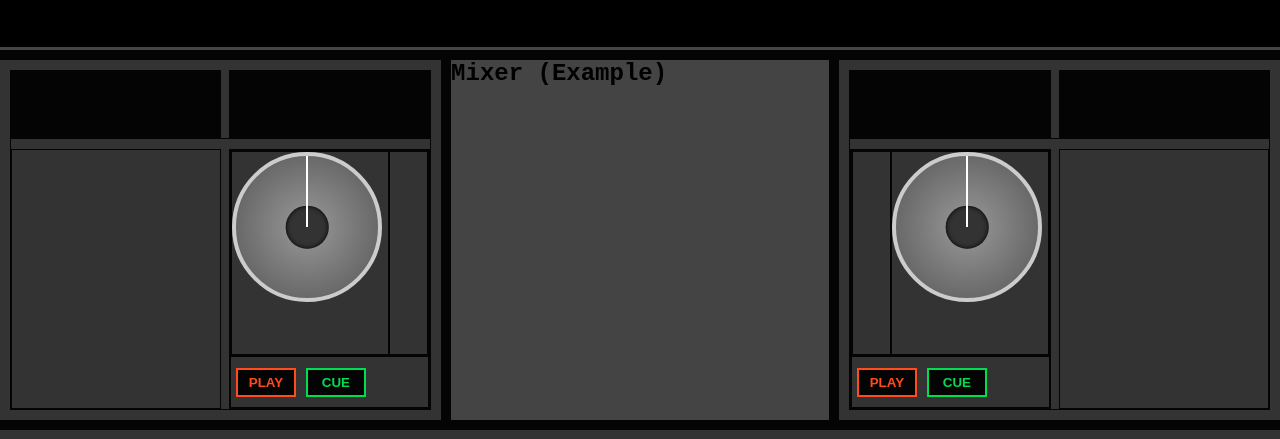
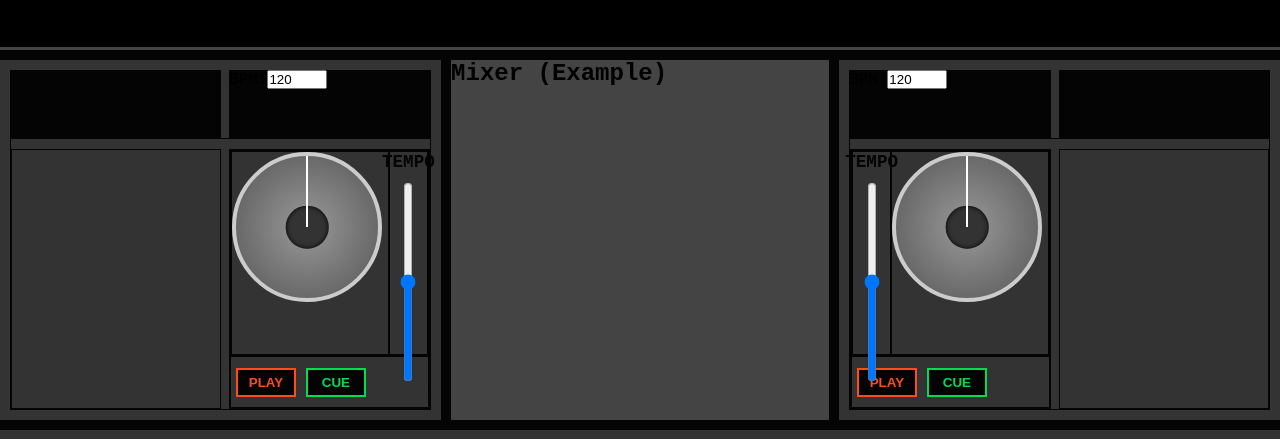
Before and after one commit to emma838/DJBeatLab, a React (Create React App) app in the folder client/: page /workspace in a window 1280 px wide. Shown: the part 127-566 px from the top of the page. Built offline with nearby package versions, Linux system fonts and the light colour scheme; no server answers; sample sign-in values are in the browser's storage.

Commit message:
tempo slider
working tempo slider and bpm control with synchronized waveform and jogwheel speed

```diff
--- a/client/package.json
+++ b/client/package.json
@@ -14,6 +14,7 @@
     "react-router-dom": "^6.26.2",
     "react-scripts": "^3.0.1",
     "sass": "^1.79.4",
+    "tone": "^15.0.4",
     "wavesurfer.js": "^7.8.8",
     "web-vitals": "^2.1.4"
   },
--- a/client/src/components/AudioManager/AudioManager.js
+++ b/client/src/components/AudioManager/AudioManager.js
@@ -21,6 +21,7 @@
     cuePoint: 0,
     isCuePlaying: false,
     bpm: 120, // Default BPM
+    defaultBpm: 120, // Default BPM
     wasPlaying: false, // Tracks if the deck was playing before jogging
   },
   2: {
@@ -36,6 +37,7 @@
     cuePoint: 0,
     isCuePlaying: false,
     bpm: 120, // Default BPM
+    defaultBpm: 120, // Default BPM
     wasPlaying: false, // Tracks if the deck was playing before jogging
   },
 };
@@ -43,7 +45,7 @@
 function decksReducer(state, action) {
   switch (action.type) {
     case 'SET_DECK':
-      console.log(`Dispatching SET_DECK for deck ${action.deckNumber}:`, action.payload);
+      // console.log(`Dispatching SET_DECK for deck ${action.deckNumber}:`, action.payload);
       return {
         ...state,
         [action.deckNumber]: {
@@ -86,7 +88,8 @@
   }, []);
 
   const loadTrackData = async (deckNumber, track) => {
-    console.log(`Loading track on deck ${deckNumber}:`, track);
+    console.log(`Loading track on deck ${deckNumber}:`, track); // Log track information and deckNumber
+
     try {
         const response = await fetch(track.url, {
             headers: { Authorization: `Bearer ${localStorage.getItem('token')}` },
@@ -98,6 +101,10 @@
                 const rawData = audioBuffer.getChannelData(0);
                 const samples = 6000; // Number of samples for waveform
                 const waveformData = extractPeaks(rawData, samples);
+
+                // Log BPM values before dispatch
+                console.log(`Setting defaultBpm for deck ${deckNumber}:`, track.bpm || 0);
+                console.log(`Setting bpm for deck ${deckNumber}:`, track.bpm || 0);
 
                 dispatch({
                     type: 'SET_DECK',
@@ -113,7 +120,8 @@
                         startOffset: 0,
                         cuePoint: 0,
                         isCuePlaying: false,
-              bpm: track.bpm || 120, // Use track BPM or default
+                        defaultBpm: track.bpm || 0, // Use track BPM or default
+                        bpm: track.bpm || 0,
                         wasPlaying: false, // Initialize
                     },
                 });
@@ -128,6 +136,7 @@
         console.error('Error loading track data:', error);
     }
 };
+
 
   const extractPeaks = (data, samples) => {
     const blockSize = Math.floor(data.length / samples);
@@ -173,6 +182,7 @@
 
     const source = audioCtx.createBufferSource();
     source.buffer = deck.audioBuffer;
+    source.playbackRate.value = deck.bpm / deck.defaultBpm || 1; // Ustaw playbackRate
     source.connect(audioCtx.destination);
     source.start(0, startOffset);
 
@@ -201,7 +211,11 @@
         startOffset,
       },
     });
+
+    // Rozpocznij aktualizację czasu
+    updateTime(deckNumber);
   };
+
 
   const stopPlayback = (deckNumber) => {
     const deck = decksRef.current[deckNumber];
@@ -242,9 +256,10 @@
     }
 
     const audioCtx = audioContexts[deckNumber].current;
-    const currentTime = audioCtx.currentTime - deck.playbackStartTime + deck.startOffset;
-
-    console.log(`Updating currentTime for deck ${deckNumber}: ${currentTime}`);
+    const elapsedTime = audioCtx.currentTime - deck.playbackStartTime;
+    const playbackRate = deck.bpm / deck.defaultBpm || 1;
+    const scaledElapsedTime = elapsedTime * playbackRate;
+    const currentTime = deck.startOffset + scaledElapsedTime;
 
     if (currentTime >= deck.duration) {
       stopPlayback(deckNumber);
@@ -259,6 +274,7 @@
 
     animationFrameIds.current[deckNumber] = requestAnimationFrame(() => updateTime(deckNumber));
   };
+
 
   const updateCurrentTime = (deckNumber, time) => {
     const deck = decksRef.current[deckNumber];
@@ -422,12 +438,55 @@
     }
   };
 
+  const updateBpm = (deckNumber, newBpm) => {
+    const deck = decksRef.current[deckNumber];
+
+    if (!deck) {
+      console.error(`Deck ${deckNumber} is undefined.`);
+      return;
+    }
+
+    if (!deck.defaultBpm) {
+      console.error(`defaultBpm is undefined for deck ${deckNumber}.`);
+      return;
+    }
+
+    const oldPlaybackRate = deck.bpm / deck.defaultBpm || 1;
+    const newPlaybackRate = newBpm / deck.defaultBpm || 1;
+
+    if (deck.isPlaying && deck.source) {
+      const audioCtx = audioContexts[deckNumber].current;
+      const elapsedTime = audioCtx.currentTime - deck.playbackStartTime;
+      const currentTime = deck.startOffset + elapsedTime * oldPlaybackRate;
+
+      // Aktualizuj playbackRate na źródle audio
+      deck.source.playbackRate.value = newPlaybackRate;
+
+      // Ustaw nowy startOffset i playbackStartTime, aby currentTime pozostało ciągłe
+      const newStartOffset = currentTime;
+      const newPlaybackStartTime = audioCtx.currentTime;
+
+      dispatch({
+        type: 'SET_DECK',
+        deckNumber,
+        payload: { bpm: newBpm, startOffset: newStartOffset, playbackStartTime: newPlaybackStartTime },
+      });
+    } else {
+      // Jeśli nie odtwarzamy, po prostu zaktualizuj BPM
+      dispatch({
+        type: 'SET_DECK',
+        deckNumber,
+        payload: { bpm: newBpm },
+      });
+    }
+  };
+
   useEffect(() => {
     decksRef.current = decks;
     Object.keys(decks).forEach((deckNumber) => {
       const deck = decks[deckNumber];
       if (deck.isPlaying && !deck.source && deck.audioBuffer) {
-        console.log(`Starting playback and updateTime for deck ${deckNumber}`);
+        // console.log(`Starting playback and updateTime for deck ${deckNumber}`);
         startPlayback(deckNumber);
         updateTime(deckNumber);
       }
@@ -450,6 +509,7 @@
         handleCueMouseUp,
         startJogging, // Expose startJogging
         stopJogging,  // Expose stopJogging
+        updateBpm,    // Expose updateBpm
       }}
     >
       {children}
--- /dev/null
+++ b/client/src/components/BpmControl/BpmControl.js
@@ -0,0 +1,32 @@
+// BpmControl.js
+import React from 'react';
+import { useAudio } from '../../components/AudioManager/AudioManager';
+import styles from './BpmControl.module.scss'; // Opcjonalne: dla stylizacji
+
+function BpmControl({ deckNumber }) {
+  const { decks, updateBpm } = useAudio();
+  const deck = decks[deckNumber];
+  const bpm = deck?.bpm || 120;
+
+  const handleBpmChange = (e) => {
+    const newBpm = parseFloat(e.target.value);
+    if (isNaN(newBpm)) return;
+    updateBpm(deckNumber, newBpm);
+  };
+
+  return (
+    <div className={styles.bpmControl}>
+      <label>BPM:</label>
+      <input
+        type="number"
+        value={bpm}
+        onChange={handleBpmChange}
+        min="40"
+        max="300"
+        className={styles.numberInput}
+      />
+    </div>
+  );
+}
+
+export default BpmControl;
--- /dev/null
+++ b/client/src/components/BpmSlider/BpmSlider.js
@@ -0,0 +1,39 @@
+// BpmSlider.js
+import React from 'react';
+import { useAudio } from '../../components/AudioManager/AudioManager';
+import styles from './BpmSlider.module.scss';
+
+const BpmSlider = ({ deckNumber }) => {
+  const { decks, updateBpm } = useAudio();
+  const deck = decks[deckNumber];
+  const baseBpm = deck?.defaultBpm || 120;
+  const bpm = deck?.bpm || baseBpm;
+
+  // Definiowanie zakresu BPM z uwzględnieniem ±80 BPM, minimalne BPM to 40
+  const minBpm = Math.max(baseBpm - 40, 40);
+  const maxBpm = baseBpm + 40;
+
+  const handleSliderChange = (e) => {
+    const newBpm = parseInt(e.target.value, 10);
+    if (isNaN(newBpm)) return;
+    updateBpm(deckNumber, newBpm);
+  };
+
+  return (
+    <div className={styles.bpmSlider}>
+      <div className={styles.label}>TEMPO</div>
+      <input
+        type="range"
+        min={minBpm}
+        max={maxBpm}
+        step="1"
+        value={bpm}
+        onChange={handleSliderChange}
+        className={styles.slider}
+      />
+      <div className={styles.bpmValue}>{bpm}</div>
+    </div>
+  );
+};
+
+export default BpmSlider;
--- /dev/null
+++ b/client/src/components/BpmSlider/BpmSlider.module.scss
@@ -0,0 +1,33 @@
+/* BpmSlider.module.scss */
+@import '../../styles/variables.scss';
+
+.bpmSlider {
+  display: flex;
+  flex-direction: column;
+  align-items: center;
+  width: 100%;
+  height: 100%;
+}
+
+.label {
+  margin-bottom: 10px;
+  font-weight: bold;
+  font-size: 1.1em;
+  color: $black; /* Użyj zmiennej z variables.scss */
+}
+
+.slider {
+  padding: 100px 0px;
+  width: 200px; /* Długość suwaka po obrocie */
+  height: 8px; /* Grubość suwaka */
+  background: #ddd;
+  outline: none;
+  transform: rotate(-90deg);
+  transform-origin: center;
+  // margin-bottom: 10px; /* Przestrzeń poniżej suwaka */
+}
+
+.bpmValue {
+  font-size: 1.2em;
+  color: #333;
+}
--- a/client/src/components/Deck/Deck.js
+++ b/client/src/components/Deck/Deck.js
@@ -3,12 +3,20 @@
 import TrackInfo from '../TrackInfo/TrackInfo';
 import DeckControls from '../DeckControls/DeckControls';
 import JogWheel from '../JogWheel/JogWheel';
+import BpmSlider from '../BpmSlider/BpmSlider';
+import BpmControl from '../BpmControl/BpmControl';
 import { useAudio } from '../../components/AudioManager/AudioManager';
 import styles from './Deck.module.scss';
 
 function Deck({ deckNumber }) {
-  const { decks, playPause, handleCueMouseDown, handleCueMouseUp } = useAudio();
+  const { decks, playPause, handleCueMouseDown, handleCueMouseUp, changePitch, updateBpm } = useAudio();
   const deck = decks[deckNumber];
+
+  // Sprawdzenie, czy deck jest zainicjalizowany, zanim użyjemy jego właściwości
+  if (!deck) {
+    console.warn(`Deck ${deckNumber} is not initialized yet.`);
+    return null;
+  }
 
   // Determine the order of elements based on deckNumber
   const isDeckTwo = deckNumber === 2;
@@ -18,7 +26,13 @@
       <div className={styles.top}>
         {isDeckTwo ? (
           <>
-            <div className={styles.trackinfo2}></div>
+            <div className={styles.trackinfo2}>
+              <BpmControl
+                deckNumber={deckNumber} // Przekazujemy deckNumber do BpmControl
+                baseBpm={deck.defaultBpm} // Zakładam, że defaultBpm jest właściwością ustawioną w stanie deck
+                onBpmChange={(newBpm) => updateBpm(deckNumber, newBpm)}
+              />
+            </div>
             <div className={styles.trackinfo}>
               <TrackInfo
                 track={deck.track}
@@ -36,7 +50,13 @@
                 currentTime={deck.currentTime}
               />
             </div>
-            <div className={styles.trackinfo2}></div>
+            <div className={styles.trackinfo2}>
+              <BpmControl
+                deckNumber={deckNumber}
+                baseBpm={deck.defaultBpm}
+                onBpmChange={(newBpm) => updateBpm(deckNumber, newBpm)}
+              />
+            </div>
           </>
         )}
       </div>
@@ -46,9 +66,11 @@
           <>
             <div className={styles.utilsRight}>
               <div className={styles.jogpitch}>
-                <div className={styles.pitch}></div>
+                <div className={styles.pitch}>
+                <BpmSlider deckNumber={deckNumber} />
+                </div>
                 <div className={styles.jog}>
-                <JogWheel deckNumber={deckNumber} />
+                  <JogWheel deckNumber={deckNumber} />
                 </div>
               </div>
               <div className={styles.buttons}>
@@ -69,9 +91,11 @@
             <div className={styles.utilsRight}>
               <div className={styles.jogpitch}>
                 <div className={styles.jog}>
-                <JogWheel deckNumber={deckNumber} />
+                  <JogWheel deckNumber={deckNumber} />
                 </div>
-                <div className={styles.pitch}></div>
+                <div className={styles.pitch}>
+                <BpmSlider deckNumber={deckNumber} />
+                </div>
               </div>
               <div className={styles.buttons}>
                 <DeckControls
--- a/client/src/components/JogWheel/JogWheel.js
+++ b/client/src/components/JogWheel/JogWheel.js
@@ -1,4 +1,3 @@
-// JogWheel.js
 import React, { useRef, useEffect, useState } from 'react';
 import styles from './JogWheel.module.scss';
 import { useAudio } from '../../components/AudioManager/AudioManager';
@@ -12,12 +11,13 @@
   const isDragging = useRef(false);
   const lastAngle = useRef(0);
 
-  const { currentTime, duration, bpm } = deck;
+  const { currentTime, duration, bpm, defaultBpm } = deck;
 
   // Calculate duration of 4 bars
   const secondsPerBeat = 60 / bpm;
   const durationOfBar = secondsPerBeat * 4; // Duration of 1 bar
-  const durationOfFullRotation = durationOfBar * 4; // Duration of 4 bars
+  const playbackRate = bpm / (defaultBpm || 120);// Fallback to 120 BPM if defaultBpm is not set
+  const durationOfFullRotation = durationOfBar * 4 * playbackRate; // Duration of 4 bars, scaled by playback rate
 
   useEffect(() => {
     if (!duration) return;
--- a/client/src/components/Waveform/Waveform.js
+++ b/client/src/components/Waveform/Waveform.js
@@ -1,4 +1,3 @@
-// Waveform.js
 import React, { useEffect, useRef, useMemo } from 'react';
 import { useAudio } from '../../components/AudioManager/AudioManager';
 import styles from './Waveform.module.scss';
@@ -21,6 +20,8 @@
   const duration = deck?.duration;
   const currentTime = deck?.currentTime;
   const cuePoint = deck?.cuePoint || 0;
+  const bpm = deck?.bpm;
+  const defaultBpm = deck?.defaultBpm || 120;
 
   // Normalize peaks so the maximum value is 1
   const normalizedPeaks = useMemo(() => {
@@ -50,8 +51,9 @@
         const totalWidth = totalBars * (barWidth + barSpacing);
 
         const centerX = width / 2;
+        const playbackRate = bpm / defaultBpm;
         const timeRatio = currentTime / duration;
-        const shift = timeRatio * totalWidth - centerX;
+        const shift = timeRatio * totalWidth - centerX ;
 
         // Set color for the waveform
         ctx.fillStyle = waveformColor;
@@ -76,7 +78,7 @@
         // Draw CUE point indicator
         if (cuePoint >= 0 && cuePoint <= duration) {
           const cueTimeRatio = cuePoint / duration;
-          const xCue = cueTimeRatio * totalWidth;
+          const xCue = cueTimeRatio * totalWidth * playbackRate;
           const xCueOnCanvas = xCue - shift;
 
           if (xCueOnCanvas >= 0 && xCueOnCanvas <= width) {
@@ -110,6 +112,8 @@
     barSpacing,
     deckNumber,
     decks,
+    bpm,
+    defaultBpm,
   ]);
 
   const adjustCanvasForDPR = (canvas) => {
@@ -151,7 +155,8 @@
     const centerX = width / 2;
 
     const totalWidth = waveformData.length * (barWidth + barSpacing);
-    const timePerPixel = duration / totalWidth;
+    const playbackRate = bpm / defaultBpm;
+    const timePerPixel = (duration / totalWidth) / playbackRate;
 
     // Calculate time difference based on cursor movement relative to the center
     const timeOffset = (x - centerX) * timePerPixel;
```
Also changed, not shown: client/src/components/PitchFader/PitchFader.js (deleted, +0 -35 lines), client/src/components/PitchFader/PitchFader.module.scss (deleted, +0 -58 lines), client/src/components/BpmControl/BpmControl.module.scss (added), 2 other files (tests, documents, lock files or other folders). Lines whose indentation alone changed are shown as unchanged.
